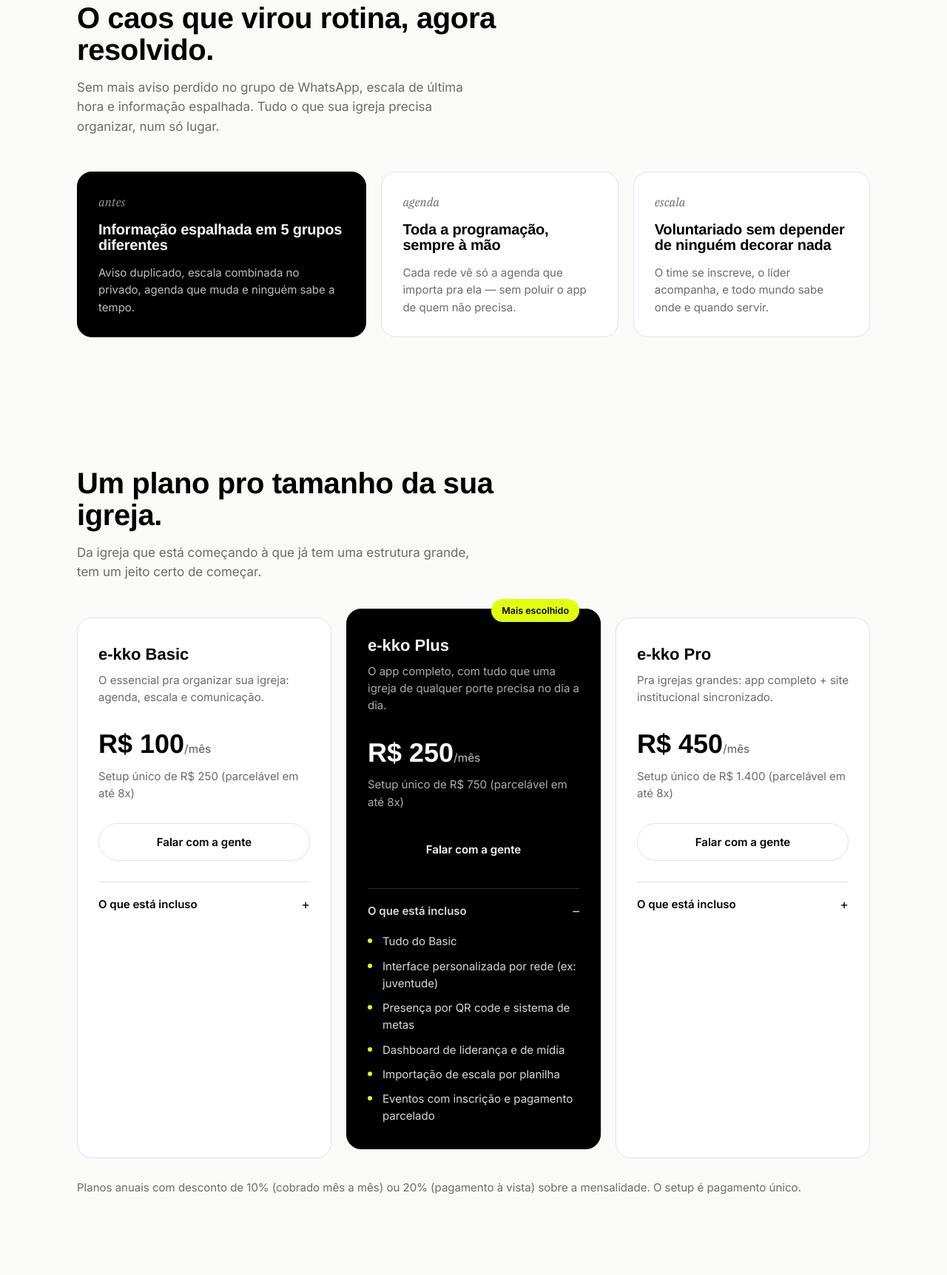
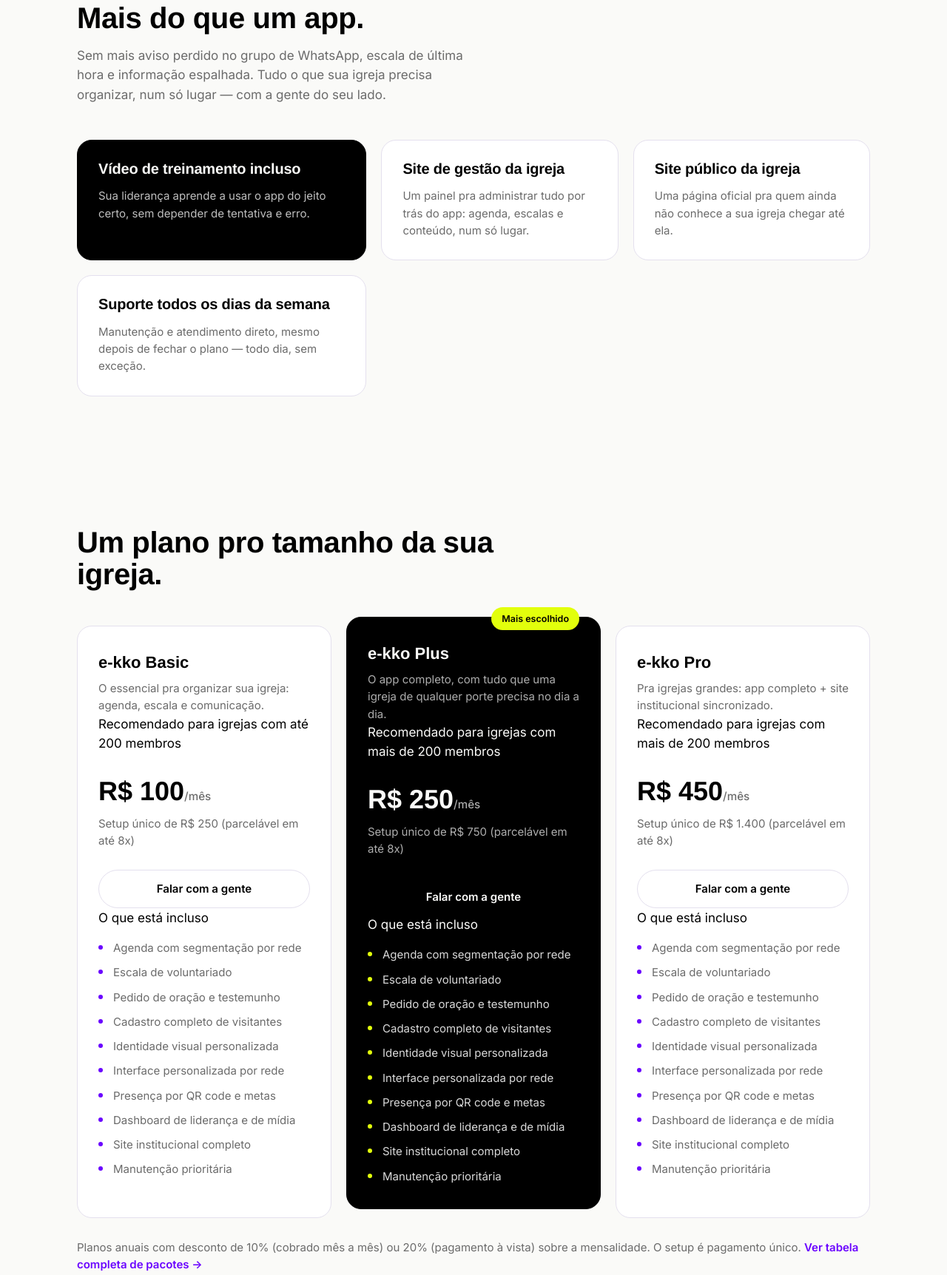
Before and after one commit to mariavictoriacarvalhosantos-crypto/ekko-test, a plain HTML site: page index.html in a window 1280 px wide. Shown: the part 868-2592 px from the top of the page at 74% size. Drawn offline with Linux system fonts and the light colour scheme.

Commit message:
Update index.html

```diff
--- a/index.html
+++ b/index.html
@@ -15,7 +15,7 @@
     <nav class="site-nav">
       <a href="#quem-somos">Quem somos</a>
       <a href="#church">e-kko Church</a>
-      <a href="#pacotes">Pacotes</a>
+      <a href="pacotes.html">Pacotes</a>
       <a href="#contato">Contato</a>
     </nav>
     <a class="btn btn-ghost" href="https://wa.me/SEUNUMERO?text=Ol%C3%A1!%20Tenho%20interesse%20na%20E-kko%20Church.">Falar com a gente</a>
@@ -29,7 +29,7 @@
       <h1 class="hero-title">e-kko, para servir <span class="highlight">quem serve.</span></h1>
       <p class="hero-sub">Automatizamos a organização da sua igreja pra você focar no que importa: as pessoas.</p>
       <div class="hero-cta">
-        <a class="btn btn-primary" href="#pacotes">Ver pacotes</a>
+        <a class="btn btn-primary" href="pacotes.html">Ver pacotes</a>
         <span class="hero-note">Setup a partir de R$ 250</span>
       </div>
     </div>
@@ -65,24 +65,25 @@
 <section class="section" id="church">
   <div class="wrap">
     <div class="section-head">
-      <h2>O caos que virou rotina, agora resolvido.</h2>
-      <p class="lead">Sem mais aviso perdido no grupo de WhatsApp, escala de última hora e informação espalhada. Tudo o que sua igreja precisa organizar, num só lugar.</p>
+      <h2>Mais do que um app.</h2>
+      <p class="lead">Sem mais aviso perdido no grupo de WhatsApp, escala de última hora e informação espalhada. Tudo o que sua igreja precisa organizar, num só lugar — com a gente do seu lado.</p>
     </div>
     <div class="problem-grid">
       <div class="problem-card">
-        <span class="problem-card-label">antes</span>
-        <h3>Informação espalhada em 5 grupos diferentes</h3>
-        <p>Aviso duplicado, escala combinada no privado, agenda que muda e ninguém sabe a tempo.</p>
+        <h3>Vídeo de treinamento incluso</h3>
+        <p>Sua liderança aprende a usar o app do jeito certo, sem depender de tentativa e erro.</p>
       </div>
       <div class="problem-card">
-        <span class="problem-card-label">agenda</span>
-        <h3>Toda a programação, sempre à mão</h3>
-        <p>Cada rede vê só a agenda que importa pra ela — sem poluir o app de quem não precisa.</p>
+        <h3>Site de gestão da igreja</h3>
+        <p>Um painel pra administrar tudo por trás do app: agenda, escalas e conteúdo, num só lugar.</p>
       </div>
       <div class="problem-card">
-        <span class="problem-card-label">escala</span>
-        <h3>Voluntariado sem depender de ninguém decorar nada</h3>
-        <p>O time se inscreve, o líder acompanha, e todo mundo sabe onde e quando servir.</p>
+        <h3>Site público da igreja</h3>
+        <p>Uma página oficial pra quem ainda não conhece a sua igreja chegar até ela.</p>
+      </div>
+      <div class="problem-card">
+        <h3>Suporte todos os dias da semana</h3>
+        <p>Manutenção e atendimento direto, mesmo depois de fechar o plano — todo dia, sem exceção.</p>
       </div>
     </div>
   </div>
@@ -91,9 +92,8 @@
 <!-- ============ PACOTES ============ -->
 <section class="section" id="pacotes">
   <div class="wrap">
-    <div class="section-head">
+    <div class="section-head centered">
       <h2>Um plano pro tamanho da sua igreja.</h2>
-      <p class="lead">Da igreja que está começando à que já tem uma estrutura grande, tem um jeito certo de começar.</p>
     </div>
 
     <div class="pricing-grid">
@@ -102,19 +102,25 @@
       <div class="price-card">
         <div class="plan-name">e-kko Basic</div>
         <p class="plan-sub">O essencial pra organizar sua igreja: agenda, escala e comunicação.</p>
+        <p class="plan-audience">Recomendado para igrejas com até 200 membros</p>
         <div class="price-tag">R$ 100<span>/mês</span></div>
         <p class="price-desc">Setup único de R$ 250 (parcelável em até 8x)</p>
         <a class="btn btn-ghost" href="https://wa.me/SEUNUMERO?text=Ol%C3%A1!%20Tenho%20interesse%20no%20pacote%20Basic%20da%20E-kko%20Church.">Falar com a gente</a>
-        <details class="includes-toggle">
-          <summary>O que está incluso</summary>
+        <div class="includes-block">
+          <span class="includes-label">O que está incluso</span>
           <ul class="includes">
             <li>Agenda com segmentação por rede</li>
             <li>Escala de voluntariado</li>
             <li>Pedido de oração e testemunho</li>
             <li>Cadastro completo de visitantes</li>
             <li>Identidade visual personalizada</li>
+            <li class="not-included">Interface personalizada por rede</li>
+            <li class="not-included">Presença por QR code e metas</li>
+            <li class="not-included">Dashboard de liderança e de mídia</li>
+            <li class="not-included">Site institucional completo</li>
+            <li class="not-included">Manutenção prioritária</li>
           </ul>
-        </details>
+        </div>
       </div>
 
       <!-- Plus (destaque) -->
@@ -122,43 +128,55 @@
         <span class="plan-badge">Mais escolhido</span>
         <div class="plan-name">e-kko Plus</div>
         <p class="plan-sub">O app completo, com tudo que uma igreja de qualquer porte precisa no dia a dia.</p>
+        <p class="plan-audience">Recomendado para igrejas com mais de 200 membros</p>
         <div class="price-tag">R$ 250<span>/mês</span></div>
         <p class="price-desc">Setup único de R$ 750 (parcelável em até 8x)</p>
         <a class="btn btn-primary" href="https://wa.me/SEUNUMERO?text=Ol%C3%A1!%20Tenho%20interesse%20no%20pacote%20Plus%20da%20E-kko%20Church.">Falar com a gente</a>
-        <details class="includes-toggle" open>
-          <summary>O que está incluso</summary>
+        <div class="includes-block">
+          <span class="includes-label">O que está incluso</span>
           <ul class="includes">
-            <li>Tudo do Basic</li>
-            <li>Interface personalizada por rede (ex: juventude)</li>
-            <li>Presença por QR code e sistema de metas</li>
+            <li>Agenda com segmentação por rede</li>
+            <li>Escala de voluntariado</li>
+            <li>Pedido de oração e testemunho</li>
+            <li>Cadastro completo de visitantes</li>
+            <li>Identidade visual personalizada</li>
+            <li>Interface personalizada por rede</li>
+            <li>Presença por QR code e metas</li>
             <li>Dashboard de liderança e de mídia</li>
-            <li>Importação de escala por planilha</li>
-            <li>Eventos com inscrição e pagamento parcelado</li>
+            <li class="not-included">Site institucional completo</li>
+            <li class="not-included">Manutenção prioritária</li>
           </ul>
-        </details>
+        </div>
       </div>
 
       <!-- Pro -->
       <div class="price-card">
         <div class="plan-name">e-kko Pro</div>
         <p class="plan-sub">Pra igrejas grandes: app completo + site institucional sincronizado.</p>
+        <p class="plan-audience">Recomendado para igrejas com mais de 200 membros</p>
         <div class="price-tag">R$ 450<span>/mês</span></div>
         <p class="price-desc">Setup único de R$ 1.400 (parcelável em até 8x)</p>
         <a class="btn btn-ghost" href="https://wa.me/SEUNUMERO?text=Ol%C3%A1!%20Tenho%20interesse%20no%20pacote%20Pro%20da%20E-kko%20Church.">Falar com a gente</a>
-        <details class="includes-toggle">
-          <summary>O que está incluso</summary>
+        <div class="includes-block">
+          <span class="includes-label">O que está incluso</span>
           <ul class="includes">
-            <li>Tudo do Plus</li>
+            <li>Agenda com segmentação por rede</li>
+            <li>Escala de voluntariado</li>
+            <li>Pedido de oração e testemunho</li>
+            <li>Cadastro completo de visitantes</li>
+            <li>Identidade visual personalizada</li>
+            <li>Interface personalizada por rede</li>
+            <li>Presença por QR code e metas</li>
+            <li>Dashboard de liderança e de mídia</li>
             <li>Site institucional completo</li>
-            <li>Agenda sincronizada entre app e site</li>
             <li>Manutenção prioritária</li>
           </ul>
-        </details>
+        </div>
       </div>
 
     </div>
 
-    <p class="pricing-footnote">Planos anuais com desconto de 10% (cobrado mês a mês) ou 20% (pagamento à vista) sobre a mensalidade. O setup é pagamento único.</p>
+    <p class="pricing-footnote">Planos anuais com desconto de 10% (cobrado mês a mês) ou 20% (pagamento à vista) sobre a mensalidade. O setup é pagamento único. <a href="pacotes.html" style="color: var(--accent); font-weight: 600;">Ver tabela completa de pacotes →</a></p>
   </div>
 </section>
 
@@ -189,8 +207,43 @@
 
 <footer class="site-footer" id="contato">
   <div class="wrap">
-    <span>e-kko — para servir quem serve.</span>
-    <span>@ekko.dev</span>
+    <div class="footer-top">
+      <div class="footer-brand">
+        <div class="logo">e-<span>kko</span></div>
+        <p class="footer-tagline">Apps e plataformas digitais para igrejas e organizações.</p>
+        <div class="footer-social">
+          <a href="https://instagram.com/ekko.dev" aria-label="Instagram da e-kko" target="_blank" rel="noopener">
+            <svg viewBox="0 0 24 24" aria-hidden="true"><path d="M12 2.2c3.2 0 3.6 0 4.85.07 3.25.15 4.77 1.7 4.92 4.92.07 1.25.07 1.6.07 4.81 0 3.2 0 3.56-.07 4.81-.15 3.22-1.66 4.77-4.92 4.92-1.25.07-1.6.07-4.85.07-3.2 0-3.56 0-4.81-.07-3.26-.15-4.77-1.71-4.92-4.92C2.2 15.6 2.2 15.25 2.2 12c0-3.2 0-3.56.07-4.81.15-3.22 1.66-4.77 4.92-4.92C8.44 2.2 8.8 2.2 12 2.2Zm0 3.2a6.6 6.6 0 1 0 0 13.2 6.6 6.6 0 0 0 0-13.2Zm0 10.88a4.28 4.28 0 1 1 0-8.56 4.28 4.28 0 0 1 0 8.56Zm6.86-11.14a1.54 1.54 0 1 1-3.08 0 1.54 1.54 0 0 1 3.08 0Z"/></svg>
+          </a>
+        </div>
+      </div>
+      <div>
+        <div class="footer-col-title">Navegação</div>
+        <ul class="footer-links">
+          <li><a href="#quem-somos">Quem somos</a></li>
+          <li><a href="#church">e-kko Church</a></li>
+          <li><a href="pacotes.html">Pacotes</a></li>
+        </ul>
+      </div>
+      <div>
+        <div class="footer-col-title">e-kko Church</div>
+        <ul class="footer-links">
+          <li><a href="pacotes.html">Ver todos os pacotes</a></li>
+          <li><a href="#church">O que está incluso</a></li>
+        </ul>
+      </div>
+      <div>
+        <div class="footer-col-title">Contato</div>
+        <ul class="footer-links">
+          <li><a href="https://wa.me/SEUNUMERO?text=Ol%C3%A1!%20Tenho%20interesse%20na%20E-kko%20Church." target="_blank" rel="noopener">WhatsApp</a></li>
+          <li><a href="https://instagram.com/ekko.dev" target="_blank" rel="noopener">@ekko.dev</a></li>
+        </ul>
+      </div>
+    </div>
+    <div class="footer-bottom">
+      <span>e-kko — para servir quem serve.</span>
+      <span>© 2026 e-kko. Todos os direitos reservados.</span>
+    </div>
   </div>
 </footer>
 
```
